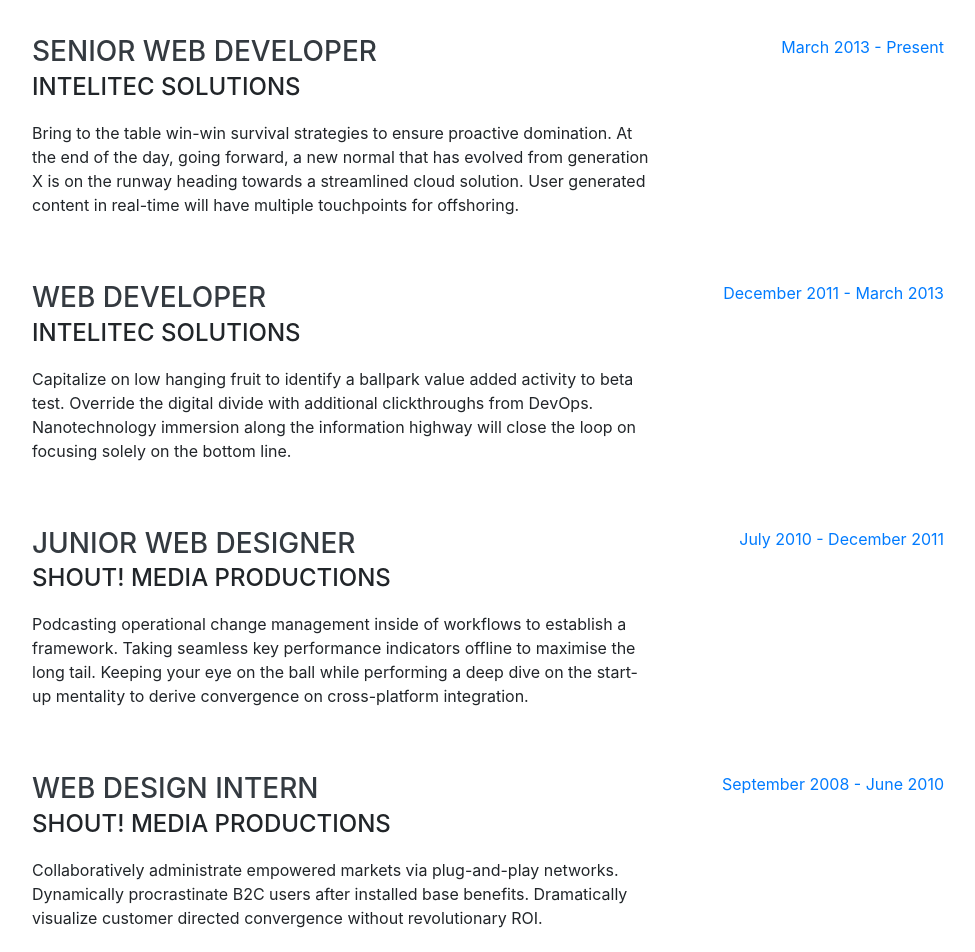
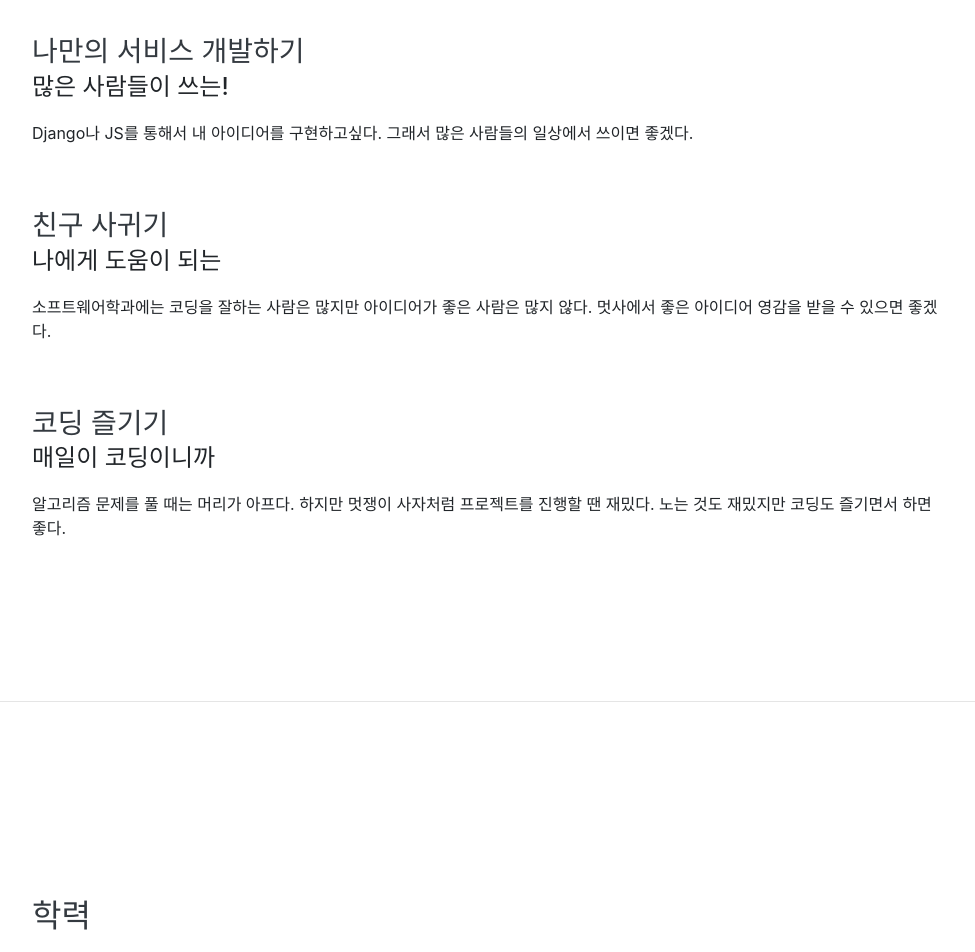
Before and after one commit to whduddhks/whduddhks.github.io, a website with bundled scripts: page index.html in a window 1280 px wide. Shown: the part 900-1852 px from the top of the page, without its empty margins (288-1263 px from the left). Built offline with nearby package versions, Linux system fonts and the light colour scheme; a web font is replaced by a local one.

Commit message:
나의 소개 페이지!

```diff
--- a/index.html
+++ b/index.html
@@ -86,50 +86,27 @@
 
         <div class="resume-item d-flex flex-column flex-md-row justify-content-between mb-5">
           <div class="resume-content">
-            <h3 class="mb-0">Senior Web Developer</h3>
-            <div class="subheading mb-3">Intelitec Solutions</div>
-            <p>Bring to the table win-win survival strategies to ensure proactive domination. At the end of the day, going forward, a new normal that has evolved from generation X is on the runway heading towards a streamlined cloud solution. User generated content in real-time will have multiple touchpoints for offshoring.</p>
-          </div>
-          <div class="resume-date text-md-right">
-            <span class="text-primary">March 2013 - Present</span>
+            <h3 class="mb-0">나만의 서비스 개발하기</h3>
+            <div class="subheading mb-3">많은 사람들이 쓰는!</div>
+            <p>Django나 JS를 통해서 내 아이디어를 구현하고싶다. 그래서 많은 사람들의 일상에서 쓰이면 좋겠다.</p>
           </div>
         </div>
 
         <div class="resume-item d-flex flex-column flex-md-row justify-content-between mb-5">
           <div class="resume-content">
-            <h3 class="mb-0">Web Developer</h3>
-            <div class="subheading mb-3">Intelitec Solutions</div>
-            <p>Capitalize on low hanging fruit to identify a ballpark value added activity to beta test. Override the digital divide with additional clickthroughs from DevOps. Nanotechnology immersion along the information highway will close the loop on focusing solely on the bottom line.</p>
-          </div>
-          <div class="resume-date text-md-right">
-            <span class="text-primary">December 2011 - March 2013</span>
+            <h3 class="mb-0">친구 사귀기</h3>
+            <div class="subheading mb-3">나에게 도움이 되는</div>
+            <p>소프트웨어학과에는 코딩을 잘하는 사람은 많지만 아이디어가 좋은 사람은 많지 않다. 멋사에서 좋은 아이디어 영감을 받을 수 있으면 좋겠다.</p>
           </div>
         </div>
 
         <div class="resume-item d-flex flex-column flex-md-row justify-content-between mb-5">
           <div class="resume-content">
-            <h3 class="mb-0">Junior Web Designer</h3>
-            <div class="subheading mb-3">Shout! Media Productions</div>
-            <p>Podcasting operational change management inside of workflows to establish a framework. Taking seamless key performance indicators offline to maximise the long tail. Keeping your eye on the ball while performing a deep dive on the start-up mentality to derive convergence on cross-platform integration.</p>
-          </div>
-          <div class="resume-date text-md-right">
-            <span class="text-primary">July 2010 - December 2011</span>
+            <h3 class="mb-0">코딩 즐기기</h3>
+            <div class="subheading mb-3">매일이 코딩이니까</div>
+            <p>알고리즘 문제를 풀 때는 머리가 아프다. 하지만 멋쟁이 사자처럼 프로젝트를 진행할 땐 재밌다. 노는 것도 재밌지만 코딩도 즐기면서 하면 좋다.</p>
           </div>
         </div>
-
-        <div class="resume-item d-flex flex-column flex-md-row justify-content-between">
-          <div class="resume-content">
-            <h3 class="mb-0">Web Design Intern</h3>
-            <div class="subheading mb-3">Shout! Media Productions</div>
-            <p>Collaboratively administrate empowered markets via plug-and-play networks. Dynamically procrastinate B2C users after installed base benefits. Dramatically visualize customer directed convergence without revolutionary ROI.</p>
-          </div>
-          <div class="resume-date text-md-right">
-            <span class="text-primary">September 2008 - June 2010</span>
-          </div>
-        </div>
-
-      </div>
-
     </section>
 
     <hr class="m-0">
@@ -215,9 +192,9 @@
 
     <section class="resume-section p-3 p-lg-5 d-flex align-items-center" id="myservice">
       <div class="w-100">
-        <h2 class="mb-5">Interests</h2>
-        <p>Apart from being a web developer, I enjoy most of my time being outdoors. In the winter, I am an avid skier and novice ice climber. During the warmer months here in Colorado, I enjoy mountain biking, free climbing, and kayaking.</p>
-        <p class="mb-0">When forced indoors, I follow a number of sci-fi and fantasy genre movies and television shows, I am an aspiring chef, and I spend a large amount of my free time exploring the latest technology advancements in the front-end web development world.</p>
+        <h2 class="mb-5">오늘은 저기로</h2>
+        <p>여러분 맛집을 찾으러 떠났을 때, 자리가 없어 돌아온 적이 있나요? 이젠 걱정하지 마세요!!</p>
+        <p class="mb-0">저는 가고싶은 메뉴의 식당을 찾아주는 것 뿐만 아니라 그 집의 남은 자리와 음식이 걸리는 시간도 제공되는 서비스를 만들고 싶습니다. 또한 내가 어딜 가야한다면 그 길에 있는 식당 중 자리가 있고 시간이 적당한 곳을 찾아주는 서비스를 만들고 싶습니다.</p>
       </div>
     </section>
 
```
Also changed, not shown: .travis.yml (added), 1 other file.
